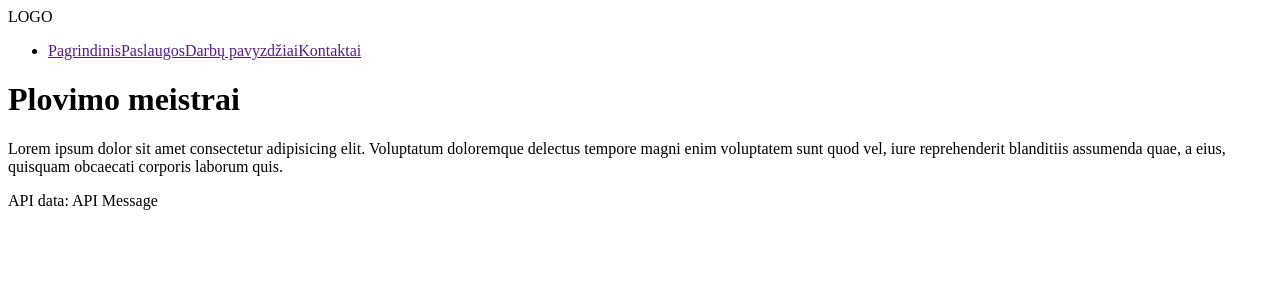
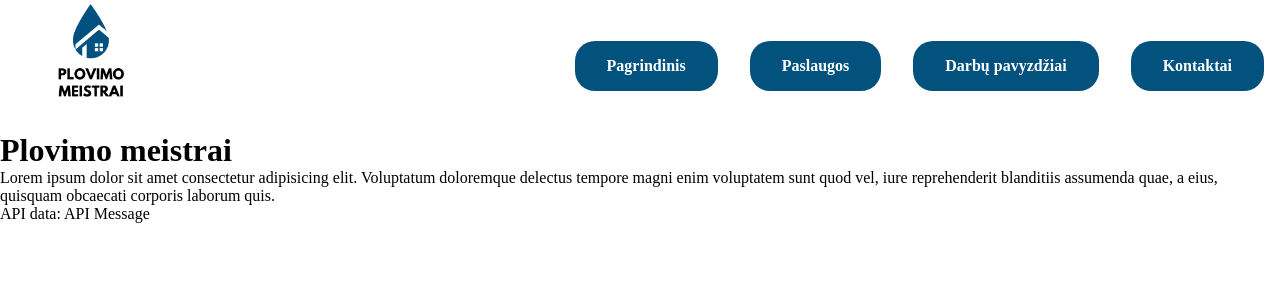
Before and after one commit to benjaminas8/Plovimo-Meistrai, a Next.js app: page / in a window 1280 px wide. Shown: the top 300 px of the page. Built offline with nearby package versions, Linux system fonts and the light colour scheme.

Commit message:
added header component

```diff
--- a/app/globals.css
+++ b/app/globals.css
@@ -0,0 +1,3 @@
+* {
+  margin: 0;
+}
--- a/app/layout.tsx
+++ b/app/layout.tsx
@@ -1,4 +1,5 @@
 import "./globals.css";
+import Header from "@/components/Header/Header";
 
 export default function RootLayout({
   children,
@@ -8,19 +9,7 @@ export default function RootLayout({
   return (
     <html lang="en">
       <body>
-        <header>
-          <div>LOGO</div>
-          <nav>
-            <ul>
-              <li>
-                <a href="">Pagrindinis</a>
-                <a href="">Paslaugos</a>
-                <a href="">Darbų pavyzdžiai</a>
-                <a href="">Kontaktai</a>
-              </li>
-            </ul>
-          </nav>
-        </header>
+        <Header />
         {children}
       </body>
     </html>
--- /dev/null
+++ b/components/Header/Header.tsx
@@ -0,0 +1,43 @@
+import Link from "next/link";
+import Image from "next/image";
+import styles from "./header.module.css";
+
+const Header = () => {
+  return (
+    <header className={styles.header}>
+      <div>
+        <Link href="/">
+          <Image
+            src="/images/logo.png"
+            alt="Plovimo Meistrai Logo"
+            width={150}
+            height={150}
+            priority
+          />
+        </Link>
+      </div>
+
+      <nav className={styles.nav}>
+        <ul className={styles.ul}>
+          <Link className={styles.li} href="/">
+            Pagrindinis
+          </Link>
+
+          <Link className={styles.li} href="/services">
+            Paslaugos
+          </Link>
+
+          <Link className={styles.li} href="/examples">
+            Darbų pavyzdžiai
+          </Link>
+
+          <Link className={styles.li} href="/contact">
+            Kontaktai
+          </Link>
+        </ul>
+      </nav>
+    </header>
+  );
+};
+
+export default Header;
--- /dev/null
+++ b/components/Header/header.module.css
@@ -0,0 +1,26 @@
+.header {
+  height: 100px;
+  padding: 1rem;
+  display: flex;
+  justify-content: space-between;
+  align-items: center;
+}
+
+/* .nav {
+  display: flex;
+} */
+
+.ul {
+  display: flex;
+  gap: 2rem;
+  list-style: none;
+}
+
+.li {
+  padding: 1rem 2rem;
+  text-decoration: none;
+  color: white;
+  font-weight: 600;
+  background-color: #03527d;
+  border-radius: 20px;
+}
```
Also changed, not shown: components/Footer/Footer.tsx (added), components/Footer/footer.module.css (added), public/images/logo.png (added).
